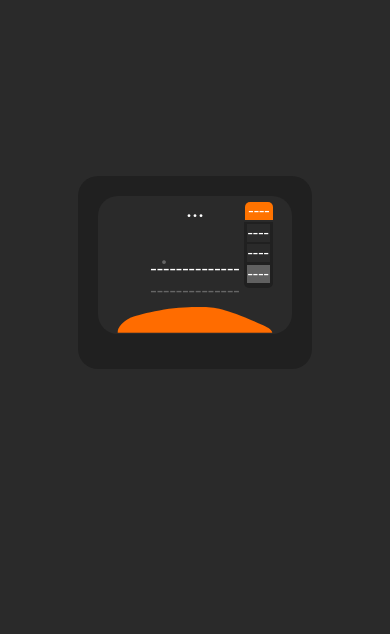
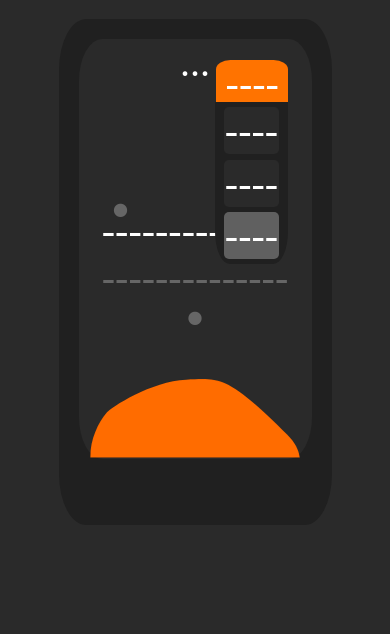
Before and after one commit to henriqueantonelo/speed-typing-test, a plain HTML site: page theme/theme test/theme-test.html in a window 390 px wide. Shown: the part 150-784 px from the top of the page. Drawn offline with Linux system fonts and the light colour scheme.

Commit message:
Responsiveness
Made the theme page responsive.

```diff
--- a/theme/theme test/theme-test.css
+++ b/theme/theme test/theme-test.css
@@ -27,9 +27,10 @@ body {
 
 .theme-container {
   text-align: center;
-  width: 90%; /* Ajustado para ocupar 90% da largura da tela */
-  max-width: 800px; /* Limitar a largura máxima para 800px */
-  padding: 20px; /* Adicionar espaço interno */
+  width: 50vw;
+  height: 60vh;
+  max-width: 800px;
+  padding: 20px;
   background-color: var(--menuBackground);
   border-radius: 37px;
   min-height: 193px;
@@ -41,31 +42,96 @@ body {
   border-radius: 37px;
   height: 55%;
   position: relative;
+  height: 90%;
 }
 
 .mini-logo {
   color: var(--textPrimary);
-  font-size: 2rem;
+  font-size: 55px;
   position: absolute;
+  top: 0;
+  left: 50%;
+  transform: translateX(-50%);
 }
 
 .mini-text-container {
-  margin-top: 20px;
   position: absolute;
+  width: 100%;
+  left: 50%;
+  top: 30%;
+  transform: translate(-50%);
 }
 
 .mini-text1 {
-  font-size: 1.5rem;
+  font-size: 3rem;
   color: var(--textPrimary);
 }
 .mini-text2 {
-  font-size: 1.5rem;
+  font-size: 3rem;
   color: var(--textSecondary);
 }
 
 .mini-items {
-  font-size: 2rem;
   color: var(--textSecondary);
+}
+
+.mini-time {
+  position: absolute;
+  font-size: 4rem;
+  top: -40%;
+  left: 35%;
+}
+
+.mini-restart {
+  position: absolute;
+  font-size: 4rem;
+  top: 60%;
+  left: 50%;
+  transform: translate(-50%);
+}
+
+.mini-username {
+  position: absolute;
+  right: 10%;
+  top: 5%;
+  background-color: var(--primaryColor);
+  color: var(--textPrimary);
+  font-size: 1.5rem;
+  padding: 0px 4% 0px 4%;
+  border-radius: 10px 10px 0px 0px;
+}
+
+.mini-btns {
+  background-color: var(--menuBackground);
+  position: absolute;
+  color: var(--textPrimary);
+  font-size: 1.5rem;
+  top: 12%;
+  right: 10%;
+  padding: 0px 1% 0px 1%;
+  border-radius: 0px 0px 10px 10px;
+}
+
+.mini-menu-btns {
+  background-color: var(--menuBtns);
+  margin-top: 20%;
+  padding-left: 1.5vw;
+  padding-right: 1.5vw;
+  border-radius: 15px;
+}
+
+.mini-menu-btns:last-child {
+  background-color: var(--hover);
+  margin-bottom: 15px;
+}
+
+.mini-blob {
+  position: absolute;
+  bottom: -55%;
+  left: 50%;
+  transform: translateX(-50%);
+  width: 80%;
+  height: 80%;
 }
 
 /* Media query para telas menores que 600px (celulares em modo retrato) */
@@ -73,185 +139,191 @@ body {
 @media screen and (max-width: 768px) {
 }
 
+@media screen and (max-width: 1200px) {
+  /* Estilos para telas menores que 1200px (desktops maiores e laptops) */
+  .theme-container {
+    height: 60vh;
+    max-height: 60vh;
+  }
+
+  .mini-logo {
+    font-size: 40px;
+  }
+
+  .mini-text-container {
+    top: 30%;
+  }
+
+  .mini-text1 {
+    font-size: 3rem;
+  }
+  .mini-text2 {
+    font-size: 3rem;
+  }
+
+  .mini-time {
+    font-size: 4rem;
+    top: -40%;
+    left: 28%;
+  }
+
+  .mini-restart {
+    font-size: 4rem;
+  }
+
+  .mini-username {
+    font-size: 1.5rem;
+    padding: 0px 4% 0px 4%;
+    border-radius: 10px 10px 0px 0px;
+  }
+
+  .mini-btns {
+    font-size: 1.5rem;
+    top: 12%;
+    right: 10%;
+    padding: 0px 1% 0px 1%;
+    border-radius: 0px 0px 10px 10px;
+  }
+
+  .mini-menu-btns {
+    margin-top: 20%;
+    border-radius: 15px;
+  }
+
+  .mini-menu-btns:last-child {
+    margin-bottom: 15px;
+  }
+
+  .mini-blob {
+    bottom: -62%;
+    height: 90%;
+  }
+}
+
 @media screen and (max-width: 992px) {
   /* Estilos para telas menores que 992px (tablets em modo paisagem e desktops menores) */
   .theme-container {
     height: 40vh;
     border-radius: 25px;
+    max-width: 600px;
   }
 
   .preview {
-    height: 90%;
     border-radius: 25px;
   }
 
   .mini-logo {
-    top: 0px;
-    left: 50%;
-    transform: translateX(-50%);
+    font-size: 30px;
   }
 
   .mini-text-container {
-    width: 100%;
-    left: 50%;
     top: 30%;
-    transform: translateX(-50%);
   }
 
   .mini-text1 {
-    font-size: 1.5rem;
+    font-size: 2rem;
   }
   .mini-text2 {
-    font-size: 1.5rem;
-    color: var(--textSecondary);
+    font-size: 2rem;
   }
   .mini-time {
-    position: absolute;
     font-size: 2rem;
-    top: -30%;
-    left: 40%;
+    top: -40%;
+    left: 30%;
   }
   .mini-restart {
-    position: absolute;
     font-size: 2rem;
-    top: 60%;
-    left: 50%;
-    transform: translateX(-50%);
   }
   .mini-username {
-    position: absolute;
-    right: 10%;
-    top: 5%;
-    background-color: var(--primaryColor);
+    font-size: 1rem;
     padding: 0px 4% 0px 4%;
     border-radius: 10px 10px 0px 0px;
-    color: var(--textPrimary);
   }
   .mini-btns {
-    background-color: var(--menuBackground);
-    position: absolute;
-    top: 11%;
+    top: 12%;
     right: 10%;
-    padding: 0px 1% 0px 1%;
-    color: var(--textPrimary);
     border-radius: 0px 0px 10px 10px;
+    font-size: 1rem;
   }
   .mini-menu-btns {
-    background-color: var(--menuBtns);
     margin-top: 20%;
-    padding-left: 2.5vw;
-    padding-right: 2.5vw;
+    border-radius: 15px;
   }
   .mini-menu-btns:last-child {
-    background-color: var(--hover);
     margin-bottom: 5px;
   }
 
   .mini-blob {
-    position: absolute;
     bottom: -48%;
-    left: 50%;
-    transform: translateX(-50%);
-    width: 80%;
     height: 70%;
   }
 }
 
 @media screen and (max-width: 600px) {
   .theme-container {
-    width: 60%;
-    height: 20vh;
-    border-radius: 20px;
-    max-height: 238px;
+    width: 70vw;
+    height: 60vh;
+    border-radius: 10%;
+    /* max-height: 238px; */
   }
   .preview {
-    height: 90%;
-    border-radius: 20px;
+    border-radius: 10%;
     min-height: 138px;
-    max-height: 181px;
   }
 
   .mini-logo {
-    top: 0px;
-    left: 50%;
-    transform: translateX(-50%);
-    font-size: 1.5rem;
+    font-size: 40px;
   }
 
   .mini-text-container {
-    width: 100%;
-    left: 50%;
-    transform: translateX(-50%);
+    top: 40%;
   }
 
-  .mini-text1 {
-    font-size: 1.2rem;
-  }
+  .mini-text1,
   .mini-text2 {
-    font-size: 1.2rem;
-  }
-
-  .mini-items {
-    font-size: 1.5rem;
+    font-size: 2.5rem;
+    font-size: 2.5rem;
   }
 
   .mini-time {
-    position: absolute;
-    font-size: 2rem;
-    top: -50%;
-    left: 32%;
+    font-size: 7rem;
+    top: -100%;
+    left: 12%;
   }
 
   .mini-restart {
-    position: absolute;
-    font-size: 2rem;
-    top: 60%;
-    left: 50%;
-    transform: translateX(-50%);
+    font-size: 7rem;
+    top: 15%;
   }
 
   .mini-username {
-    position: absolute;
-    right: 10%;
-    top: 5%;
-    background-color: var(--primaryColor);
-    padding: 0px 3px 0px 3px;
-    border-radius: 5px 5px 0px 0px;
-    color: var(--textPrimary);
+    font-size: 2.5rem;
+    padding: 0px 4% 0px 4%;
+    border-radius: 20% 20% 0px 0px;
   }
 
   .mini-btns {
-    background-color: var(--menuBackground);
-    position: absolute;
-    top: 19%;
+    top: 15%;
     right: 10%;
-    padding: 0px 3px 0px 3px;
-    color: var(--textPrimary);
-    border-radius: 0px 0px 5px 5px;
+    padding: 0px 4% 0px 4%;
+    border-radius: 0px 0px 20% 20%;
   }
 
   .mini-menu-btns {
-    background-color: var(--menuBtns);
     margin-top: 10%;
+    font-size: 2.5rem;
     padding-left: 0.2vw;
     padding-right: 0.2vw;
+    border-radius: 5px;
   }
 
   .mini-menu-btns:last-child {
-    background-color: var(--hover);
     margin-bottom: 5px;
   }
 
   .mini-blob {
-    position: absolute;
     bottom: -41%;
-    left: 50%;
-    transform: translateX(-50%);
-    width: 80%;
     height: 60%;
+    width: 90%;
   }
 }
-
-@media screen and (max-width: 1200px) {
-  /* Estilos para telas menores que 1200px (desktops maiores e laptops) */
-}
```
Also changed, not shown: index.html (added).
